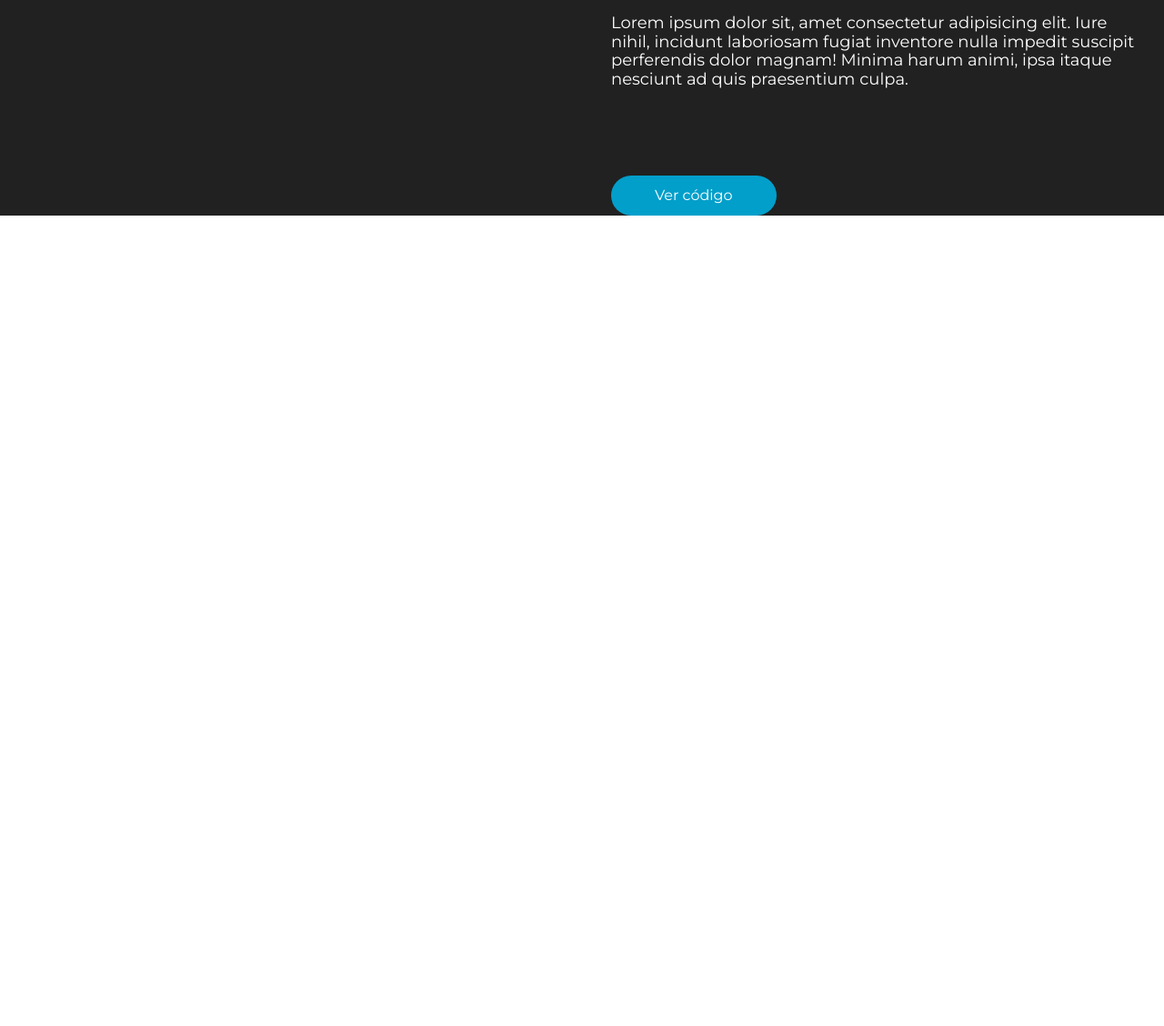
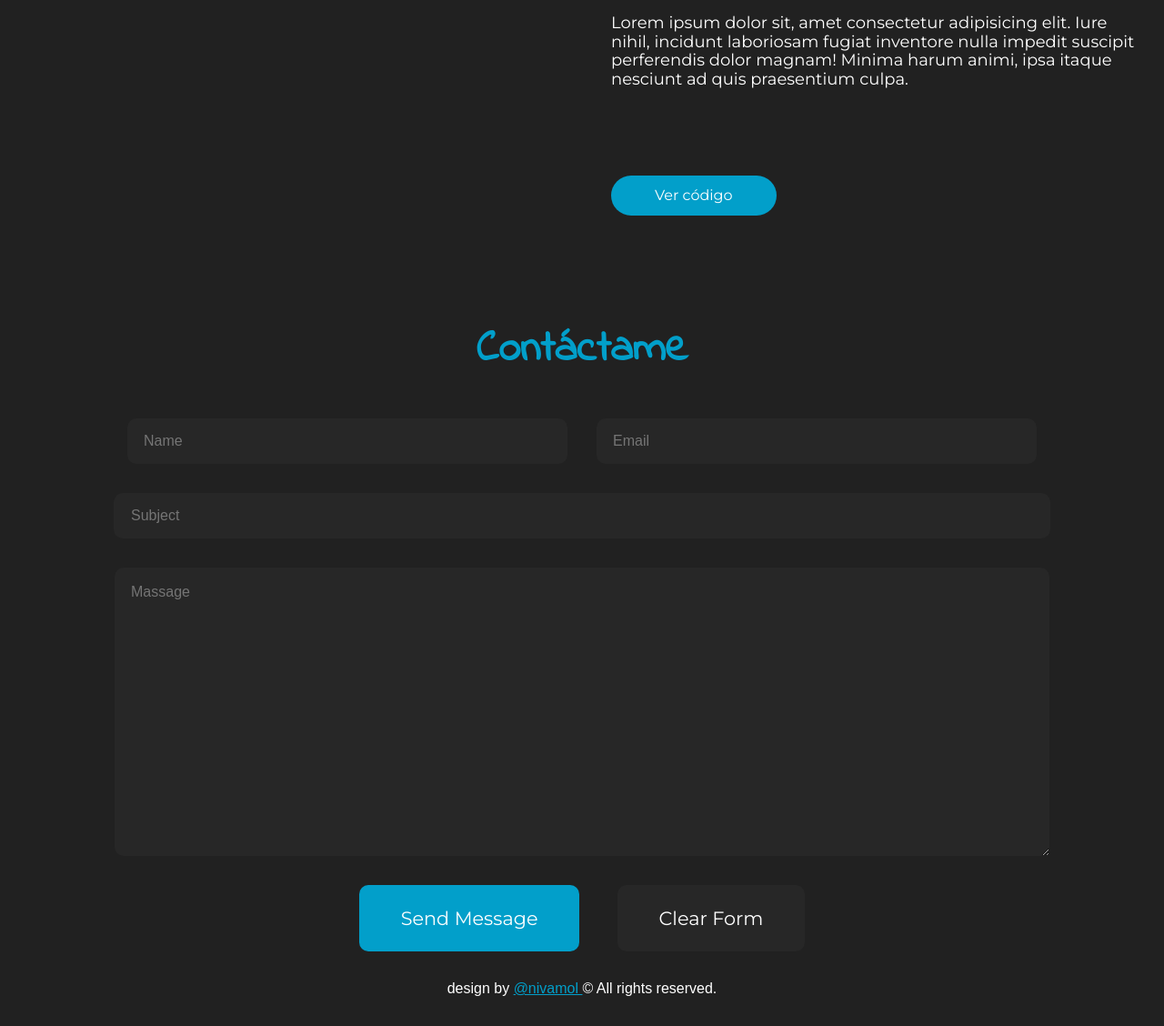
Before and after one commit to nivamol/portafolio-final, a plain HTML site: page index.html in a window 1280 px wide. Shown: the part 2348-3476 px from the top of the page at 91% size. Before the commit the page ends 2585 px from the top, so only its background shows below. Drawn offline with nearby package versions, Linux system fonts and the light colour scheme; files that its build step writes are made by us from their sources.

Commit message:
footer terminado

```diff
--- a/css/styles.css
+++ b/css/styles.css
@@ -220,3 +220,116 @@ div.projects {
 div.description {
   padding: 0 2em;
 }
+
+/* ---- footer ---- */
+
+footer {
+  width: 100vw;
+  text-align: center;
+  background-color: #212121;
+}
+
+footer h3 {
+  color: #029FCA;
+  padding-top: 2.5em;
+  padding-bottom: 1em;
+  font-size: 3em;
+  font-family: "Indie Flower", cursive;
+}
+
+form div.nombre,
+form div.mensaje,
+form div.asunto {
+  display: flex;
+  flex-direction: row;
+  justify-content: center;
+}
+
+form div.asunto input::placeholder {
+  padding: 1em;
+  font-family: 'Muli', sans-serif;
+}
+
+
+form div.nombre input.input-1,
+form div.nombre input.input-2 {
+  flex: 0 0 calc(50% - 10rem);
+  margin: 0 1em 2em;
+  height: 3em;
+  border: 0;
+  border-radius: 10px;
+}
+
+form div.nombre input.input-1::placeholder,
+form div.nombre input.input-2::placeholder {
+  font-family: 'Muli', sans-serif;
+  padding-left: 1em;
+}
+
+form div.asunto input::placeholder {
+  padding-left: .2em;
+  font-family: 'Muli', sans-serif;
+}
+
+form div.asunto input {
+  padding: 1em;
+  flex: 0 0 78%;
+  margin-bottom: 2em;
+}
+
+form div.mensaje textarea::placeholder {
+  padding: 1em;
+  font-family: 'Muli', sans-serif;
+}
+
+
+div.inputs textarea,
+div.inputs input {
+  background-color: #272727;
+  border: 0;
+  flex: 0 0 80%;
+  border-radius: 10px;
+  outline: none;
+}
+
+div.inputs::placeholder {
+  color: #555555;
+}
+
+div.botones {
+  display: flex;
+  justify-content: center;
+  padding: 2em;
+}
+
+div.botones button {
+  margin: 0 1em;
+  height: 73px;
+  padding: 0 2.2em;
+  border-radius: 10px;
+  font-size: 1.3em;
+  font-family: "Montserrat", sans-serif;
+  border: 0;
+}
+
+div.botones button:nth-child(1) {
+  background-color: #029FCA;
+  color: white;
+}
+
+div.botones button:nth-child(2) {
+  background-color: #272727;
+  color: white;
+}
+
+footer p {
+  margin: 0;
+  color: white;
+  font-family: 'Muli', sans-serif;
+  padding-bottom: 2em;
+}
+
+footer p a {
+  color: #029FCA;
+  font-family: 'Abel', sans-serif;
+}
--- a/index.html
+++ b/index.html
@@ -91,5 +91,25 @@
             </div>
         </div>
     </section>
+    <footer>
+        <h3>Contáctame</h3>
+        <form action="">
+            <div class="inputs nombre">
+                <input type="text" placeholder="Name" class="input-1">
+                <input type="email" placeholder="Email" class="input-2">
+            </div>
+            <div class="inputs asunto">
+                <input type="text" placeholder="Subject">
+            </div>
+            <div class="inputs mensaje">
+                <textarea name="comentarios" id="" cols="30" rows="17" placeholder="Massage"></textarea>
+            </div>
+            <div class="inputs botones">
+                <button>Send Message</button>
+                <button>Clear Form</button>
+            </div>
+            </form>
+            <p>design by <a href="https://github.com/nivamol" target="_blank">@nivamol </a>© All rights reserved.</p>
+        </footer>
 </body>
 </html>
```
